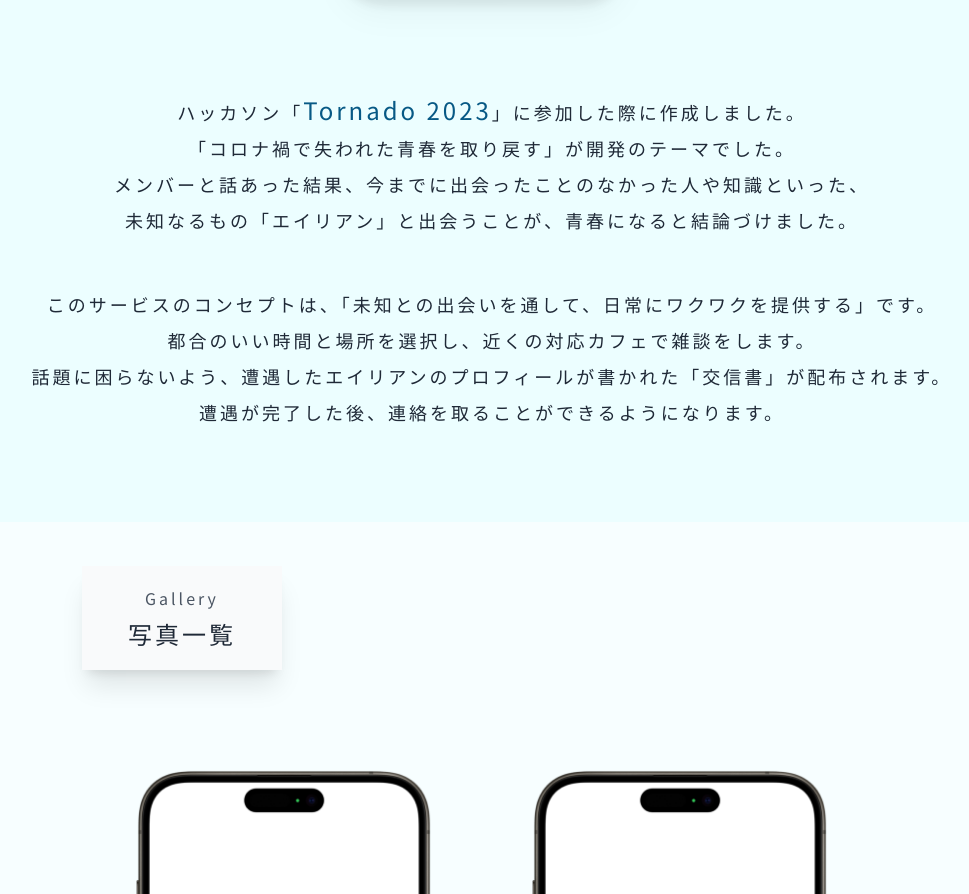
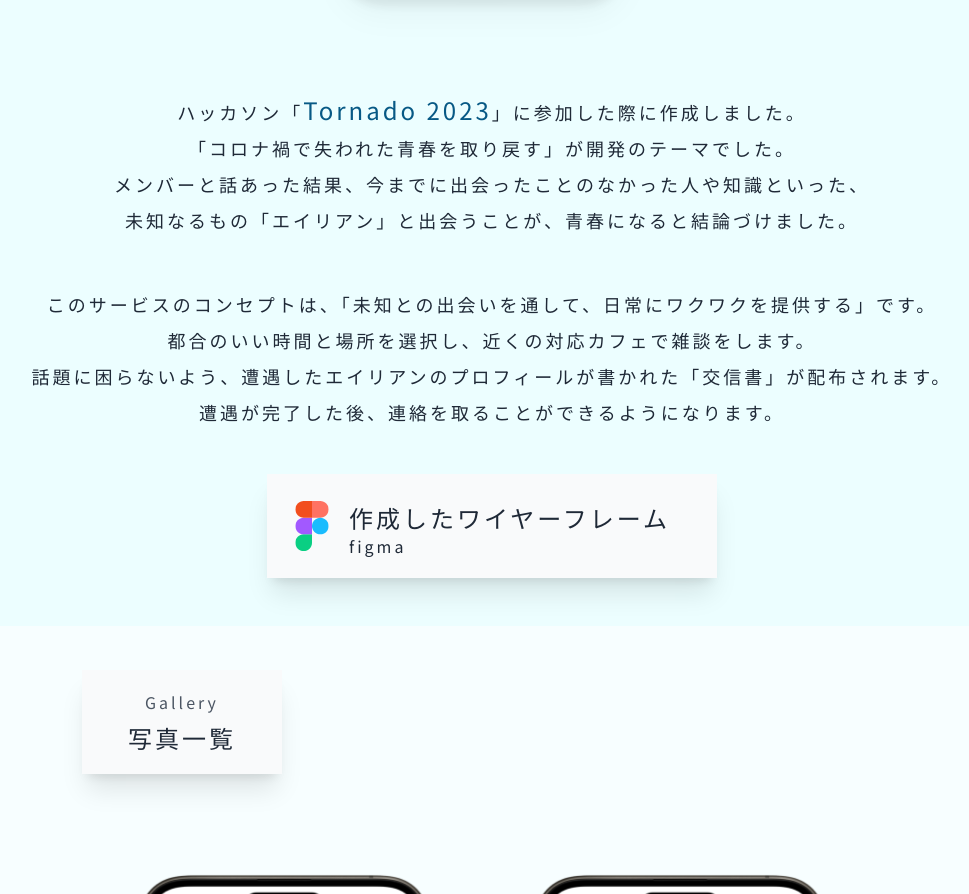
Before and after one commit to katsuji3197/Portfolio-Next, a Next.js app: page /works/alien in a window 1280 px wide. Shown: the part 1078-1972 px from the top of the page, without its empty margins (158-1127 px from the left). Built offline with nearby package versions, Linux system fonts and the light colour scheme; no server answers.

Commit message:
alienにfigmaのリンクを追加

```diff
--- a/app/works/alien/page.tsx
+++ b/app/works/alien/page.tsx
@@ -21,7 +21,7 @@ export default function Alien() {
         <div className='flex flex-wrap flex-col justify-center items-center lg:flex-row gap-6 md:gap-24 px-10 pt-5 w-full pb-12'>
         <Image src='/Alien_top.png' alt='以前のポートフォリオ' height={300} width={300} className='drop-shadow-xl items-center'/>
         <div>
-          <div className='flex-col text-center justify-center items-center g:text-start text-base md:text-lg pl-5 text-gray-800 w-full'>
+          <div className='flex-col flex-wrap text-center justify-center items-center g:text-start text-base md:text-lg pl-5 text-gray-800 w-full'>
             <div className='md:pt-18 dark:text-gray-100'>ハッカソン「<Link href="https://tornado-official.jp/tornado2023/" className='text-sky-800 dark:text-sky-300 hover:text-sky-500 hover:dark:text-sky-200 duration-300 text-lg md:text-2xl'>Tornado 2023</Link>」に参加した際に作成しました。</div>
             <div className='pt-2 dark:text-gray-100'>「コロナ禍で失われた青春を取り戻す」が開発のテーマでした。</div>
             <div className='pt-2 dark:text-gray-100'>メンバーと話あった結果、今までに出会ったことのなかった人や知識といった、</div>
@@ -30,6 +30,24 @@ export default function Alien() {
             <div className='pt-2 dark:text-gray-100'>都合のいい時間と場所を選択し、近くの対応カフェで雑談をします。</div>
             <div className='pt-2 dark:text-gray-100'>話題に困らないよう、遭遇したエイリアンのプロフィールが書かれた「交信書」が配布されます。</div>
             <div className='pt-2 dark:text-gray-100 0 pb-12'>遭遇が完了した後、連絡を取ることができるようになります。</div>
+            <div className='flex justify-center'>
+              <ContactDisplay href='https://www.figma.com/file/pwUQ0DVjFec5Ryzp06EkYL/Alien---Tornado2023-(OPEN)?type=design&node-id=0%3A1&mode=design&t=F582g3hzddQJSzOs-1' id="figma" title='作成したワイヤーフレーム'>
+                <svg width="50" height="50" viewBox="0 0 256 384" fill="none" xmlns="http://www.w3.org/2000/svg" className='fill-gray-800 dark:fill-slate-50 hover:fill-gray-500 hover:dark:fill-slate-400 duration-300 px-2'>
+                <g clip-path="url(#clip0_389_60)">
+                  <path d="M64 384C99.328 384 128 355.328 128 320V256H64C28.672 256 0 284.672 0 320C0 355.328 28.672 384 64 384Z" fill="#0ACF83"/>
+                  <path d="M0 192C0 156.672 28.672 128 64 128H128V256H64C28.672 256 0 227.328 0 192Z" fill="#A259FF"/>
+                  <path d="M0 64C0 28.672 28.672 0 64 0H128V128H64C28.672 128 0 99.328 0 64Z" fill="#F24E1E"/>
+                  <path d="M128 0H192C227.328 0 256 28.672 256 64C256 99.328 227.328 128 192 128H128V0Z" fill="#FF7262"/>
+                  <path d="M256 192C256 227.328 227.328 256 192 256C156.672 256 128 227.328 128 192C128 156.672 156.672 128 192 128C227.328 128 256 156.672 256 192Z" fill="#1ABCFE"/>
+                </g>
+                <defs>
+                  <clipPath id="clip0_389_60">
+                    <rect width="256" height="384" fill="white"/>
+                  </clipPath>
+                </defs>
+                </svg>
+              </ContactDisplay>
+            </div>
           </div>
         </div>
       </div>
```
